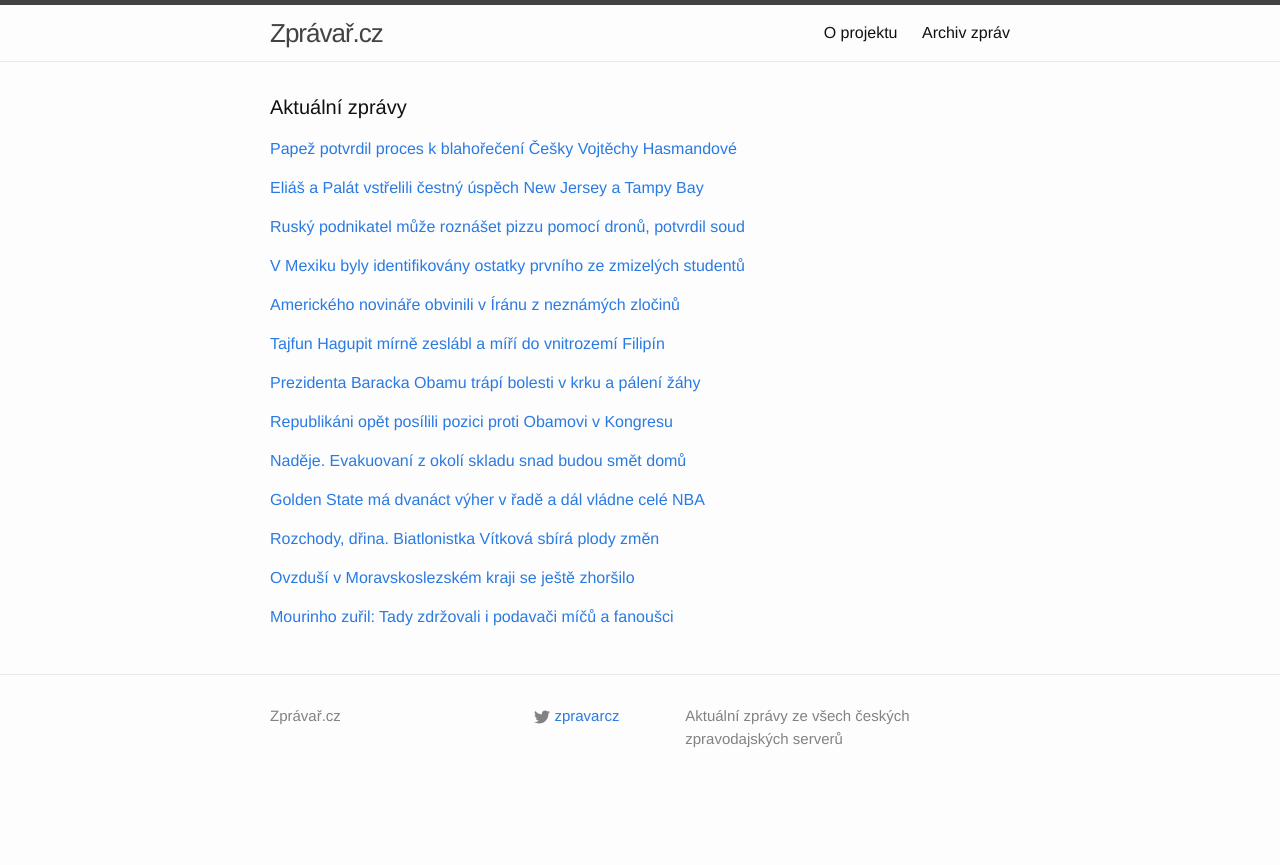
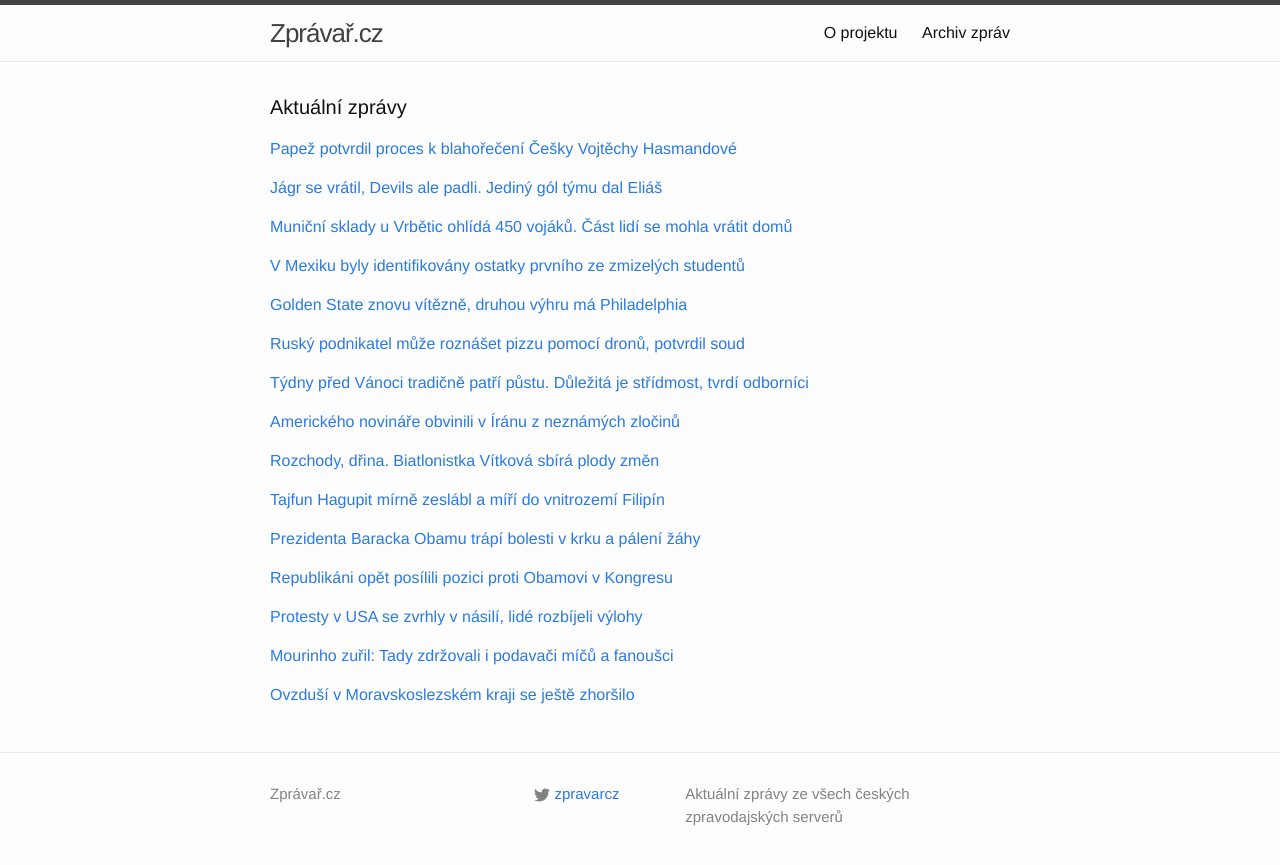
Before and after one commit to adliska/zpravar, a Jekyll site: the page built from index.html, in a window 1280 px wide. Shown: the top 865 px of the page. Built offline with Jekyll 4.4.1, drawn with Linux system fonts in a browser that asks for light colours.

Commit message:
zpravar news update

```diff
--- a/index.html
+++ b/index.html
@@ -14,21 +14,23 @@ layout: default
 <li><a href=http://zpravy.idnes.cz/papez-boromejka-svatoreceni-dgz-/zahranicni.aspx?c=A141207_073719_zahranicni_hv>Papež potvrdil proces k blahořečení české boromejky - zpravy.idnes.cz</a></li>
 <li><a href=http://www.lidovky.cz/papez-potvrdil-proces-k-blahoreceni-ceske-boromejky-vojtechy-hasmandove-1qn-/zpravy-svet.aspx?c=A141207_074851_ln_zahranici_mct>Papež potvrdil proces k blahořečení české boromejky Vojtěchy Hasmandové  - www.lidovky.cz</a></li>
 </ul>
-</div><p><a href="javascript:;" onclick="toggle_visibility('zpravy1')">Eliáš a Palát vstřelili čestný úspěch New Jersey a Tampy Bay</a></p>
+</div><p><a href="javascript:;" onclick="toggle_visibility('zpravy1')">Jágr se vrátil, Devils ale padli. Jediný gól týmu dal Eliáš</a></p>
 <div id="zpravy1" style="display:none">
 <ul>
+<li><a href=http://sport.aktualne.cz/jagr-se-vratil-devils-ale-padli-jediny-gol-tymu-dal-elias/r~91a1b0927dda11e4bdad0025900fea04/>Jágr se vrátil, Devils ale padli. Jediný gól týmu dal Eliáš - sport.aktualne.cz</a></li>
 <li><a href=http://www.denik.cz/hokej/elias-a-palat-vstrelili-cestny-uspech-new-jersey-a-tampy-bay-20141207.html>Eliáš a Palát vstřelili čestný úspěch New Jersey a Tampy Bay - www.denik.cz</a></li>
 <li><a href=http://www.rozhlas.cz/_zprava/elias-s-palatem-svymi-goly-jen-zmirnili-porazky-new-jersey-a-tampy-bay--1429398>Eliáš s Palátem svými góly jen zmírnili porážky New Jersey a Tampy Bay - www.rozhlas.cz</a></li>
 <li><a href=http://sport.aktualne.cz/elias-jedinym-strelcem-porazenych-devils-trefil-se-i-palat/r~91a1b0927dda11e4bdad0025900fea04/>Eliáš jediným střelcem poražených Devils, trefil se i Palát - sport.aktualne.cz</a></li>
 <li><a href=http://www.sportovninoviny.cz/zpravy/elias-a-palat-vstrelili-cestny-uspech-new-jersey-a-tampy-bay/1155964>Eliáš a Palát vstřelili čestný úspěch New Jersey a Tampy Bay - www.sportovninoviny.cz</a></li>
 </ul>
-</div><p><a href="javascript:;" onclick="toggle_visibility('zpravy2')">Ruský podnikatel může roznášet pizzu pomocí dronů, potvrdil soud</a></p>
+</div><p><a href="javascript:;" onclick="toggle_visibility('zpravy2')">Muniční sklady u Vrbětic ohlídá 450 vojáků. Část lidí se mohla vrátit domů</a></p>
 <div id="zpravy2" style="display:none">
 <ul>
-<li><a href=http://zahranicni.ihned.cz/rusko/c1-63224960-drony-roznaseni-pizza>Ruský podnikatel může roznášet pizzu pomocí dronů, potvrdil soud - zahranicni.ihned.cz</a></li>
-<li><a href=http://www.tyden.cz/rubriky/zahranici/rusko-a-okoli/dron-s-pizzou-vzdusny-prostor-ruska-nenarusuje-rekl-soud_326495.html>Dron s pizzou vzdušný prostor Ruska nenarušuje, řekl soud - www.tyden.cz</a></li>
-<li><a href=http://echo24.cz/a/w7YuT>Ruský soud povolil bezpilotní letouny. S pizzou. - echo24.cz</a></li>
-<li><a href=http://zpravy.aktualne.cz/zahranici/dron-s-pizzou-vzdusny-prostor-nenarusuje-rozhodl-rusky-soud/r~fbdfcff87dde11e4aff10025900fea04/>Dron s pizzou vzdušný prostor Ruska nenarušuje, rozhodl soud - zpravy.aktualne.cz</a></li>
+<li><a href=http://domaci.ihned.cz/c1-63225360-vrbetice-vlachovice-zlinsko-vybuchle-exploze-sklady-armada-evakuace>Muniční sklady u Vrbětic ohlídá 450 vojáků. Část lidí se mohla vrátit domů - domaci.ihned.cz</a></li>
+<li><a href=http://zlin.idnes.cz/evakuace-municni-sklad-0b5-/zlin-zpravy.aspx?c=A141207_092042_zlin-zpravy_hv>Ke skladům munice se vrátili pyrotechnici, jsou nadějí pro evakuované - zlin.idnes.cz</a></li>
+<li><a href=http://www.tyden.cz/rubriky/domaci/nadeje-evakuovani-z-okoli-skladu-snad-budou-smet-domu_326491.html>Naděje. Evakuovaní z okolí skladu snad budou smět domů - www.tyden.cz</a></li>
+<li><a href=http://www.rozhlas.cz/_zprava/pyrotechnici-proveri-dalsi-budovu-v-municnim-skladu-ve-vrbeticich--1429395>Pyrotechnici prověří další budovu v muničním skladu ve Vrběticích - www.rozhlas.cz</a></li>
+<li><a href=http://www.ceskenoviny.cz/zpravy/zpravy/evakuovani-lide-z-okoli-municniho-skladu-se-dnes-mozna-vrati-domu/1155958>Evakuovaní lidé z okolí muničního skladu se dnes možná vrátí domů - www.ceskenoviny.cz</a></li>
 </ul>
 </div><p><a href="javascript:;" onclick="toggle_visibility('zpravy3')">V Mexiku byly identifikovány ostatky prvního ze zmizelých studentů</a></p>
 <div id="zpravy3" style="display:none">
@@ -38,67 +40,83 @@ layout: default
 <li><a href=http://zpravy.idnes.cz/odbornici-v-mexiku-identifikovali-telo-prvniho-ze-zmizelych-studentu-1zs-/zahranicni.aspx?c=A141207_003839_zahranicni_cen>Odborníci v Mexiku identifikovali tělo prvního ze zmizelých studentů - zpravy.idnes.cz</a></li>
 <li><a href=http://www.ceskenoviny.cz/zpravy/zpravy/v-mexiku-identifikovany-ostatky-prvniho-ze-zmizelych-studentu/1155953>V Mexiku identifikovány ostatky prvního ze zmizelých studentů - www.ceskenoviny.cz</a></li>
 </ul>
-</div><p><a href="javascript:;" onclick="toggle_visibility('zpravy4')">Amerického novináře obvinili v Íránu z neznámých zločinů</a></p>
+</div><p><a href="javascript:;" onclick="toggle_visibility('zpravy4')">Golden State znovu vítězně, druhou výhru má Philadelphia</a></p>
 <div id="zpravy4" style="display:none">
+<ul>
+<li><a href=http://sport.idnes.cz/basketbalova-nba-0kd-/basket.aspx?c=A141207_091737_sport-basket_ald>Golden State znovu vítězně, druhou výhru má Philadelphia - sport.idnes.cz</a></li>
+<li><a href=http://sport.aktualne.cz/golden-state-ma-dvanact-vyher-v-rade-a-dal-vladne-cele-nba/r~88d5a6327de711e497f0002590604f2e/>Golden State má dvanáct výher v řadě a dál vládne celé NBA - sport.aktualne.cz</a></li>
+<li><a href=http://www.denik.cz/ostatni_sport/golden-state-ma-dvanact-vyher-v-rade-a-dal-vladne-cele-nba-20141207.html>Golden State má dvanáct výher v řadě a dál vládne celé NBA - www.denik.cz</a></li>
+<li><a href=http://www.sportovninoviny.cz/zpravy/golden-state-ma-dvanact-vyher-v-rade-a-dal-vladne-cele-nba/1155982>Golden State má dvanáct výher v řadě a dál vládne celé NBA - www.sportovninoviny.cz</a></li>
+</ul>
+</div><p><a href="javascript:;" onclick="toggle_visibility('zpravy5')">Ruský podnikatel může roznášet pizzu pomocí dronů, potvrdil soud</a></p>
+<div id="zpravy5" style="display:none">
+<ul>
+<li><a href=http://zahranicni.ihned.cz/rusko/c1-63224960-drony-roznaseni-pizza>Ruský podnikatel může roznášet pizzu pomocí dronů, potvrdil soud - zahranicni.ihned.cz</a></li>
+<li><a href=http://www.tyden.cz/rubriky/zahranici/rusko-a-okoli/dron-s-pizzou-vzdusny-prostor-ruska-nenarusuje-rekl-soud_326495.html>Dron s pizzou vzdušný prostor Ruska nenarušuje, řekl soud - www.tyden.cz</a></li>
+<li><a href=http://echo24.cz/a/w7YuT>Ruský soud povolil bezpilotní letouny. S pizzou. - echo24.cz</a></li>
+<li><a href=http://zpravy.aktualne.cz/zahranici/dron-s-pizzou-vzdusny-prostor-nenarusuje-rozhodl-rusky-soud/r~fbdfcff87dde11e4aff10025900fea04/>Dron s pizzou vzdušný prostor Ruska nenarušuje, rozhodl soud - zpravy.aktualne.cz</a></li>
+</ul>
+</div><p><a href="javascript:;" onclick="toggle_visibility('zpravy6')">Týdny před Vánoci tradičně patří půstu. Důležitá je střídmost, tvrdí odborníci</a></p>
+<div id="zpravy6" style="display:none">
+<ul>
+<li><a href=http://www.rozhlas.cz/_zprava/tydny-pred-vanoci-tradicne-patri-pustu-dulezita-je-stridmost-tvrdi-odbornici--1429383>Týdny před Vánoci tradičně patří půstu. Důležitá je střídmost, tvrdí odborníci - www.rozhlas.cz</a></li>
+<li><a href=http://www.rozhlas.cz/_zprava/tydny-pred-vanoci-tradicne-patri-pustu-dulezita-je-hlavne-stridmost-tvrdi-odbornici--1429383>Týdny před Vánoci tradičně patří půstu. Důležitá je hlavně střídmost, tvrdí odborníci - www.rozhlas.cz</a></li>
+<li><a href=http://www.rozhlas.cz/_zprava/tydny-pred-vanoci-tradicne-patri-pustu-dulezita-je-hlavne-stridmost-rikaji-odbornici--1429383>Týdny před Vánoci tradičně patří půstu. Důležitá je hlavně střídmost, říkají odborníci - www.rozhlas.cz</a></li>
+</ul>
+</div><p><a href="javascript:;" onclick="toggle_visibility('zpravy7')">Amerického novináře obvinili v Íránu z neznámých zločinů</a></p>
+<div id="zpravy7" style="display:none">
 <ul>
 <li><a href=http://zpravy.aktualne.cz/zahranici/americkeho-novinare-obvinili-v-iranu-z-neznamych-zlocinu/r~b51ff02a7de311e4a10c0025900fea04/>Amerického novináře obvinili v Íránu z neznámých zločinů - zpravy.aktualne.cz</a></li>
 <li><a href=http://www.ceskenoviny.cz/zpravy/zpravy/americkeho-novinare-obvinili-v-iranu-z-neznamych-zlocinu/1155968>Amerického novináře obvinili v Íránu z neznámých zločinů - www.ceskenoviny.cz</a></li>
 <li><a href=http://www.novinky.cz/zahranicni/blizky-a-stredni-vychod/355637-americkeho-novinare-v-iranu-obvinili-nevi-se-z-ceho.html>Amerického novináře v Íránu obvinili, neví se z čeho - www.novinky.cz</a></li>
 </ul>
-</div><p><a href="javascript:;" onclick="toggle_visibility('zpravy5')">Tajfun Hagupit mírně zeslábl a míří do vnitrozemí Filipín</a></p>
-<div id="zpravy5" style="display:none">
+</div><p><a href="javascript:;" onclick="toggle_visibility('zpravy8')">Rozchody, dřina. Biatlonistka Vítková sbírá plody změn</a></p>
+<div id="zpravy8" style="display:none">
+<ul>
+<li><a href=http://www.tyden.cz/rubriky/sport/zimni-sporty/rozchody-drina-biatlonistka-vitkova-sbira-plody-zmen_326484.html>Rozchody, dřina. Biatlonistka Vítková sbírá plody změn - www.tyden.cz</a></li>
+<li><a href=http://www.tyden.cz/rubriky/sport/zimni-sporty/zmenila-sportovni-zivot-nyni-vitkova-sbira-plody_326484.html>Změnila sportovní život, nyní Vítková sbírá plody - www.tyden.cz</a></li>
+<li><a href=http://www.denik.cz/zimni_sporty/vitkova-se-raduje-ze-stribra-a-tvrdi-hodne-mi-pomaha-ze-je-v-tymu-veselo-2014120.html>Vítková se raduje ze stříbra a tvrdí: Hodně mi pomáhá, že je v týmu veselo - www.denik.cz</a></li>
+</ul>
+</div><p><a href="javascript:;" onclick="toggle_visibility('zpravy9')">Tajfun Hagupit mírně zeslábl a míří do vnitrozemí Filipín</a></p>
+<div id="zpravy9" style="display:none">
 <ul>
 <li><a href=http://www.ceskatelevize.cz/ct24/svet/294719-tajfun-hagupit-mirne-zeslabl-a-miri-do-vnitrozemi-filipin/>Tajfun Hagupit mírně zeslábl a míří do vnitrozemí Filipín - www.ceskatelevize.cz</a></li>
 <li><a href=http://zpravy.idnes.cz/tajfun-hagupit-filipiny-0ws-/zahranicni.aspx?c=A141207_074715_zahranicni_hv>Tajfun Hagupit škodí na Filipínách, čeká se na informace o obětech - zpravy.idnes.cz</a></li>
 <li><a href=http://www.ceskenoviny.cz/zpravy/zpravy/tajfun-hagupit-nad-filipinami-zeslabl-stale-je-ale-hrozivy/1155963>Tajfun Hagupit nad Filipínami zeslábl, stále je ale hrozivý - www.ceskenoviny.cz</a></li>
 </ul>
-</div><p><a href="javascript:;" onclick="toggle_visibility('zpravy6')">Prezidenta Baracka Obamu trápí bolesti v krku a pálení žáhy</a></p>
-<div id="zpravy6" style="display:none">
+</div><p><a href="javascript:;" onclick="toggle_visibility('zpravy10')">Prezidenta Baracka Obamu trápí bolesti v krku a pálení žáhy</a></p>
+<div id="zpravy10" style="display:none">
 <ul>
 <li><a href=http://zahranicni.ihned.cz/amerika-usa/c1-63225160-barack-obama-paleni-zahy>Prezidenta Baracka Obamu trápí bolesti v krku a pálení žáhy - zahranicni.ihned.cz</a></li>
 <li><a href=http://www.tyden.cz/rubriky/zahranici/amerika/barack-obama-ma-zdravotni-problemy_326489.html>Barack Obama má zdravotní problémy - www.tyden.cz</a></li>
 <li><a href=http://www.ceskenoviny.cz/zpravy/zpravy/americkeho-prezidenta-baracka-obamu-trapi-paleni-zahy/1155955>Amerického prezidenta Baracka Obamu trápí pálení žáhy - www.ceskenoviny.cz</a></li>
 </ul>
-</div><p><a href="javascript:;" onclick="toggle_visibility('zpravy7')">Republikáni opět posílili pozici proti Obamovi v Kongresu</a></p>
-<div id="zpravy7" style="display:none">
+</div><p><a href="javascript:;" onclick="toggle_visibility('zpravy11')">Republikáni opět posílili pozici proti Obamovi v Kongresu</a></p>
+<div id="zpravy11" style="display:none">
 <ul>
 <li><a href=http://zpravy.aktualne.cz/zahranici/republikani-opet-posilili-opozici-proti-obamovi-v-senatu/r~8c320a3e7ddb11e48477002590604f2e/>Republikáni opět posílili pozici proti Obamovi v Kongresu - zpravy.aktualne.cz</a></li>
 <li><a href=http://www.novinky.cz/zahranicni/amerika/355636-republikani-v-senatu-usa-jeste-vic-posilili.html>Republikáni v Senátu USA ještě víc posílili  - www.novinky.cz</a></li>
 <li><a href=http://www.ceskenoviny.cz/zpravy/zpravy/americti-republikani-v-druhem-kole-hlasovani-posilili-v-senatu/1155961>Američtí republikáni v druhém kole hlasování posílili v Senátu - www.ceskenoviny.cz</a></li>
 </ul>
-</div><p><a href="javascript:;" onclick="toggle_visibility('zpravy8')">Naděje. Evakuovaní z okolí skladu snad budou smět domů</a></p>
-<div id="zpravy8" style="display:none">
+</div><p><a href="javascript:;" onclick="toggle_visibility('zpravy12')">Protesty v USA se zvrhly v násilí, lidé rozbíjeli výlohy</a></p>
+<div id="zpravy12" style="display:none">
 <ul>
-<li><a href=http://www.tyden.cz/rubriky/domaci/nadeje-evakuovani-z-okoli-skladu-snad-budou-smet-domu_326491.html>Naděje. Evakuovaní z okolí skladu snad budou smět domů - www.tyden.cz</a></li>
-<li><a href=http://www.rozhlas.cz/_zprava/pyrotechnici-proveri-dalsi-budovu-v-municnim-skladu-ve-vrbeticich--1429395>Pyrotechnici prověří další budovu v muničním skladu ve Vrběticích - www.rozhlas.cz</a></li>
-<li><a href=http://www.ceskenoviny.cz/zpravy/zpravy/evakuovani-lide-z-okoli-municniho-skladu-se-dnes-mozna-vrati-domu/1155958>Evakuovaní lidé z okolí muničního skladu se dnes možná vrátí domů - www.ceskenoviny.cz</a></li>
+<li><a href=http://zpravy.aktualne.cz/zahranici/protesty-v-usa-se-zvrhly-v-nasili-lide-rozbijeli-vylohy/r~9f2d77587deb11e48ee3002590604f2e/>Protesty v USA se zvrhly v násilí, lidé rozbíjeli výlohy - zpravy.aktualne.cz</a></li>
+<li><a href=http://www.ceskatelevize.cz/ct24/svet/294722-protesty-proti-policejnimu-nasili-se-samy-zvrhly-v-nasili/>Protesty proti policejnímu násilí se samy zvrhly v násilí - www.ceskatelevize.cz</a></li>
+<li><a href=http://www.ceskenoviny.cz/zpravy/zpravy/protesty-v-usa-se-zvrhly-v-nasili-demonstranti-rozbijeli-vylohy/1155983>Protesty v USA se zvrhly v násilí, demonstranti rozbíjeli výlohy - www.ceskenoviny.cz</a></li>
 </ul>
-</div><p><a href="javascript:;" onclick="toggle_visibility('zpravy9')">Golden State má dvanáct výher v řadě a dál vládne celé NBA</a></p>
-<div id="zpravy9" style="display:none">
+</div><p><a href="javascript:;" onclick="toggle_visibility('zpravy13')">Mourinho zuřil: Tady zdržovali i podavači míčů a fanoušci</a></p>
+<div id="zpravy13" style="display:none">
 <ul>
-<li><a href=http://sport.aktualne.cz/golden-state-ma-dvanact-vyher-v-rade-a-dal-vladne-cele-nba/r~88d5a6327de711e497f0002590604f2e/>Golden State má dvanáct výher v řadě a dál vládne celé NBA - sport.aktualne.cz</a></li>
-<li><a href=http://www.denik.cz/ostatni_sport/golden-state-ma-dvanact-vyher-v-rade-a-dal-vladne-cele-nba-20141207.html>Golden State má dvanáct výher v řadě a dál vládne celé NBA - www.denik.cz</a></li>
-<li><a href=http://www.sportovninoviny.cz/zpravy/golden-state-ma-dvanact-vyher-v-rade-a-dal-vladne-cele-nba/1155982>Golden State má dvanáct výher v řadě a dál vládne celé NBA - www.sportovninoviny.cz</a></li>
+<li><a href=http://www.tyden.cz/rubriky/sport/fotbal/zahranicni-souteze/mourinho-zuril-tady-zdrzovali-i-podavaci-micu-a-fanousci_326486.html>Mourinho zuřil: Tady zdržovali i podavači míčů a fanoušci - www.tyden.cz</a></li>
+<li><a href=http://sport.aktualne.cz/mourinha-po-prohre-chelsea-stvali-fanousci-i-podavac-micu/r~2adb9bd07d7a11e497f0002590604f2e/>Mourinha po prohře Chelsea štvali fanoušci i podavač míčů - sport.aktualne.cz</a></li>
+<li><a href=http://www.tyden.cz/rubriky/sport/fotbal/zahranicni-souteze/rozzureny-mourinho-tady-zdrzovali-i-podavaci-micu-a-fanousci_326486.html>Rozzuřený Mourinho: Tady zdržovali i podavači míčů a fanoušci - www.tyden.cz</a></li>
 </ul>
-</div><p><a href="javascript:;" onclick="toggle_visibility('zpravy10')">Rozchody, dřina. Biatlonistka Vítková sbírá plody změn</a></p>
-<div id="zpravy10" style="display:none">
-<ul>
-<li><a href=http://www.tyden.cz/rubriky/sport/zimni-sporty/rozchody-drina-biatlonistka-vitkova-sbira-plody-zmen_326484.html>Rozchody, dřina. Biatlonistka Vítková sbírá plody změn - www.tyden.cz</a></li>
-<li><a href=http://www.tyden.cz/rubriky/sport/zimni-sporty/zmenila-sportovni-zivot-nyni-vitkova-sbira-plody_326484.html>Změnila sportovní život, nyní Vítková sbírá plody - www.tyden.cz</a></li>
-<li><a href=http://www.denik.cz/zimni_sporty/vitkova-se-raduje-ze-stribra-a-tvrdi-hodne-mi-pomaha-ze-je-v-tymu-veselo-2014120.html>Vítková se raduje ze stříbra a tvrdí: Hodně mi pomáhá, že je v týmu veselo - www.denik.cz</a></li>
-</ul>
-</div><p><a href="javascript:;" onclick="toggle_visibility('zpravy11')">Ovzduší v Moravskoslezském kraji se ještě zhoršilo</a></p>
-<div id="zpravy11" style="display:none">
+</div><p><a href="javascript:;" onclick="toggle_visibility('zpravy14')">Ovzduší v Moravskoslezském kraji se ještě zhoršilo</a></p>
+<div id="zpravy14" style="display:none">
 <ul>
 <li><a href=http://zpravy.aktualne.cz/regiony/moravskoslezsky/ovzdusi-v-moravskoslezskem-kraji-se-jeste-zhorsilo/r~ea29d0707de711e49e4b0025900fea04/>Ovzduší v Moravskoslezském kraji se ještě zhoršilo - zpravy.aktualne.cz</a></li>
 <li><a href=http://ostrava.idnes.cz/smog-ostrava-0cc-/ostrava-zpravy.aspx?c=A141207_090154_ostrava-zpravy_hv>Ovzduší na severu Moravy se v neděli zhoršilo, nejpostiženější je Havířov - ostrava.idnes.cz</a></li>
 <li><a href=http://www.ceskenoviny.cz/zpravy/zpravy/ovzdusi-v-moravskoslezskem-kraji-se-dnes-jeste-zhorsilo/1155981>Ovzduší v Moravskoslezském kraji se dnes ještě zhoršilo - www.ceskenoviny.cz</a></li>
 </ul>
-</div><p><a href="javascript:;" onclick="toggle_visibility('zpravy12')">Mourinho zuřil: Tady zdržovali i podavači míčů a fanoušci</a></p>
-<div id="zpravy12" style="display:none">
-<ul>
-<li><a href=http://www.tyden.cz/rubriky/sport/fotbal/zahranicni-souteze/mourinho-zuril-tady-zdrzovali-i-podavaci-micu-a-fanousci_326486.html>Mourinho zuřil: Tady zdržovali i podavači míčů a fanoušci - www.tyden.cz</a></li>
-<li><a href=http://sport.aktualne.cz/mourinha-po-prohre-chelsea-stvali-fanousci-i-podavac-micu/r~2adb9bd07d7a11e497f0002590604f2e/>Mourinha po prohře Chelsea štvali fanoušci i podavač míčů - sport.aktualne.cz</a></li>
-<li><a href=http://www.tyden.cz/rubriky/sport/fotbal/zahranicni-souteze/rozzureny-mourinho-tady-zdrzovali-i-podavaci-micu-a-fanousci_326486.html>Rozzuřený Mourinho: Tady zdržovali i podavači míčů a fanoušci - www.tyden.cz</a></li>
-</ul>
 </div></div>
```
